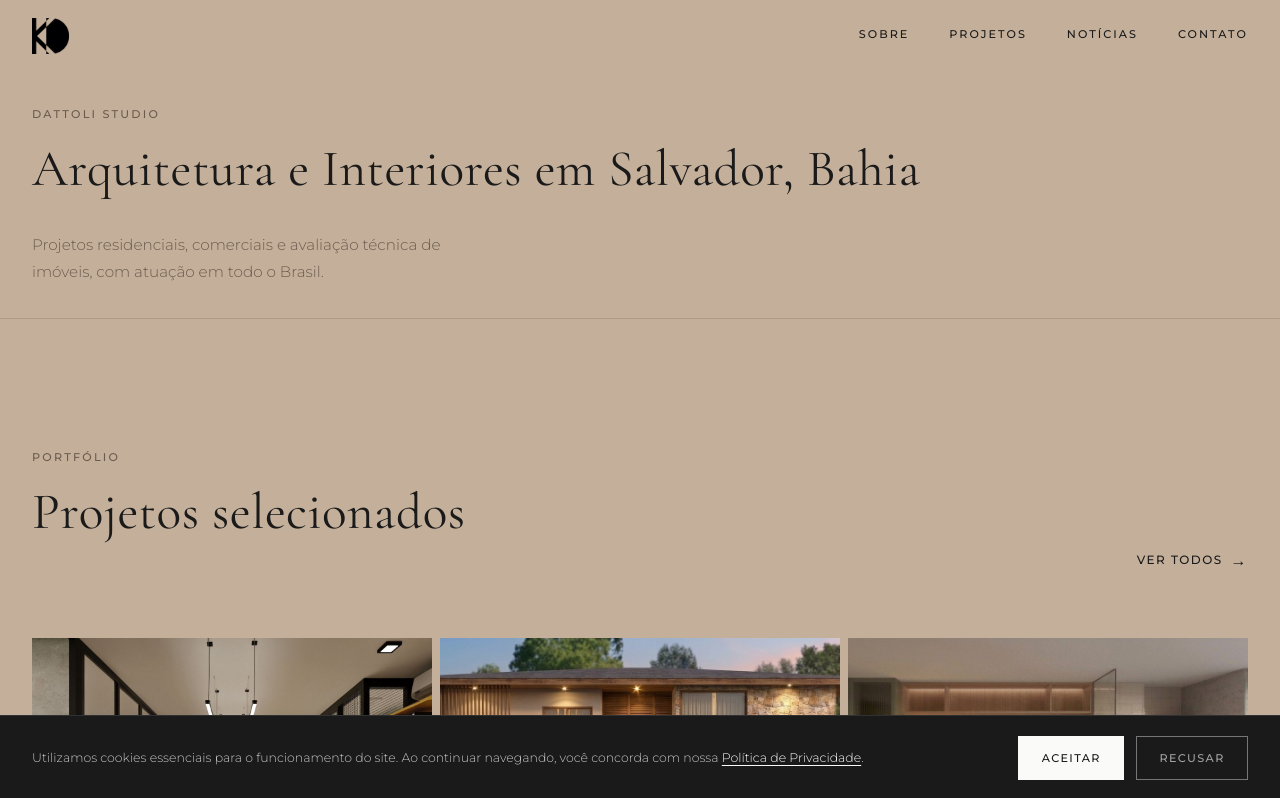
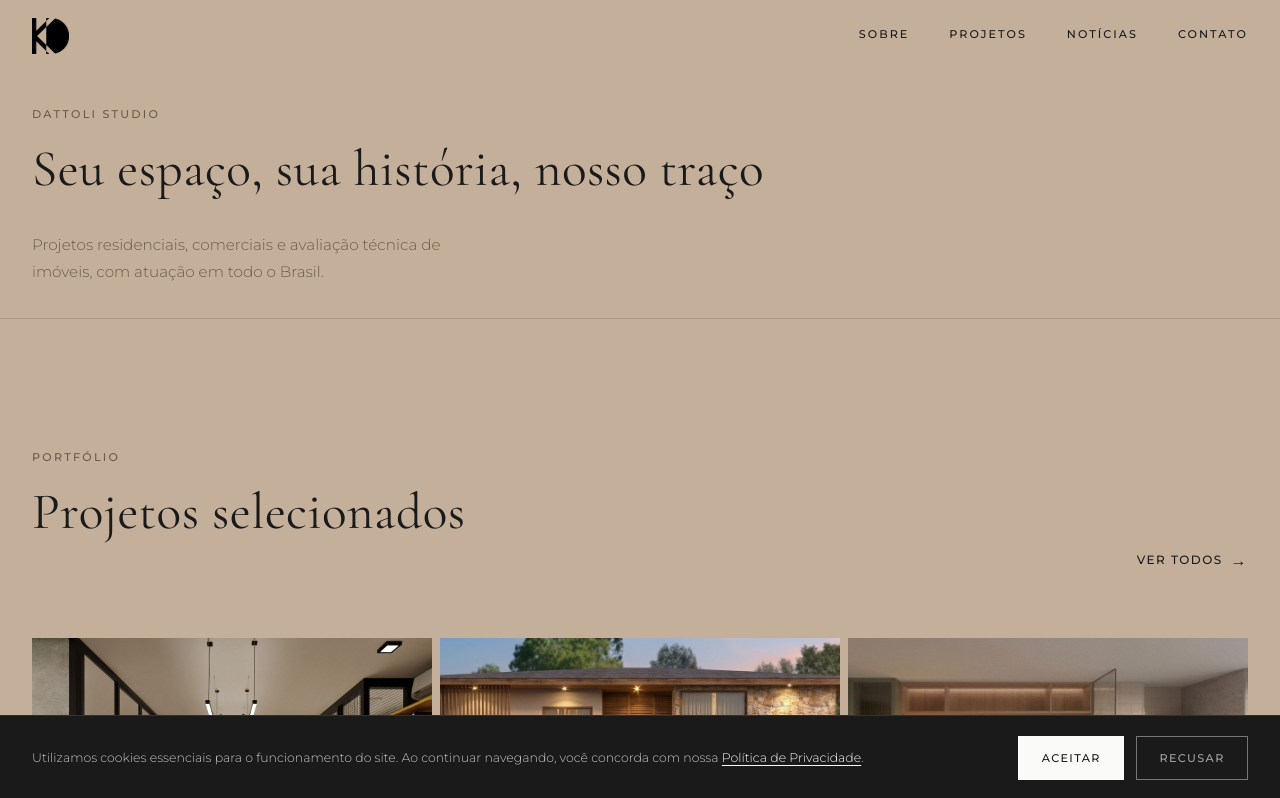
Before and after one commit to OttoWBitt/dattolistudio, a React (Vite) app: page / in a window 1280 px wide. Shown: the top 798 px of the page. Built offline with nearby package versions, Linux system fonts and the light colour scheme.

Commit message:
content: atualiza tagline principal da Home

```diff
--- a/src/pages/Home.jsx
+++ b/src/pages/Home.jsx
@@ -33,7 +33,7 @@ export default function Home() {
       <section className="home-header section">
         <div className="container">
           <p className="section-label">Dattoli Studio</p>
-          <h1 className="section-title">Arquitetura e Interiores em Salvador, Bahia</h1>
+          <h1 className="section-title">Seu espaço, sua história, nosso traço</h1>
           <p className="home-header__subtitle">
             Projetos residenciais, comerciais e avaliação técnica de imóveis, com
             atuação em todo o Brasil.
```
